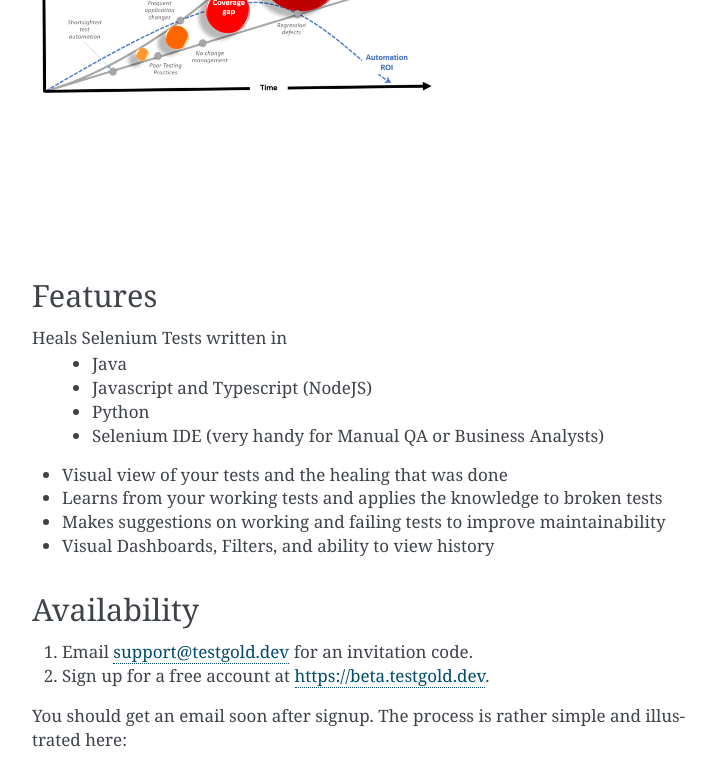
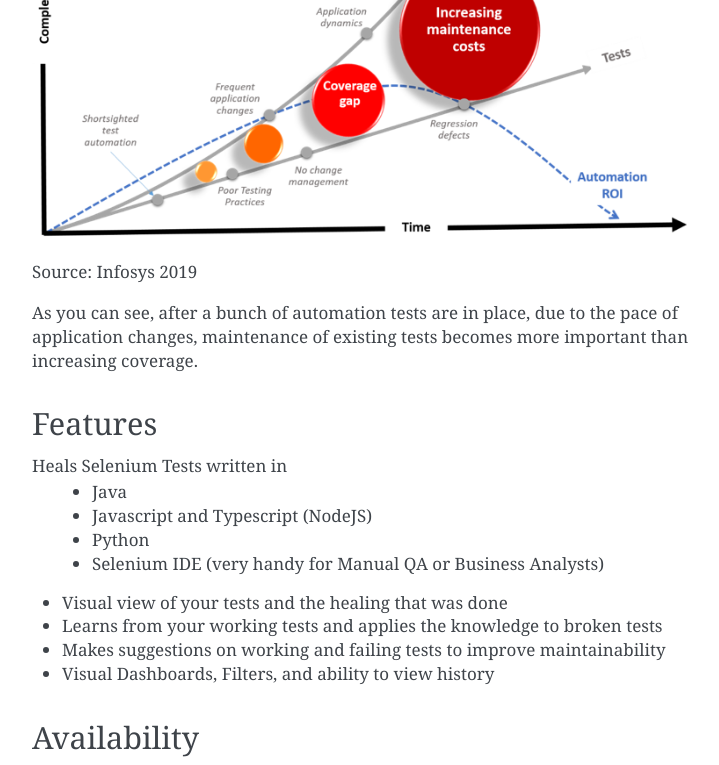
Before and after one commit to aichemydev/testgold, a Sphinx documentation site: the page built from docs/introduction.rst, in a window 1280 px wide and 900 px high, scrolled down 651 px, cut to the strip 0-765 px from the top of the window. Shown: the whole strip, without its empty margins (388-1107 px from the left). Built offline with Sphinx 7.4.7, drawn with Linux system fonts in a browser that asks for light colours; a script that is not in the unit is left out.

Commit message:
cropped png and added description

```diff
--- a/docs/introduction.rst
+++ b/docs/introduction.rst
@@ -24,6 +24,11 @@
    :width: 100%
    :align: center
    :alt: Automation Nowhere
+
+Source: Infosys 2019
+
+As you can see, after a bunch of automation tests are in place, due to the pace of application changes,
+maintenance of existing tests becomes more important than increasing coverage.
 
 
 Features
```
Also changed, not shown: docs/_static/automation_nowhere.png.
